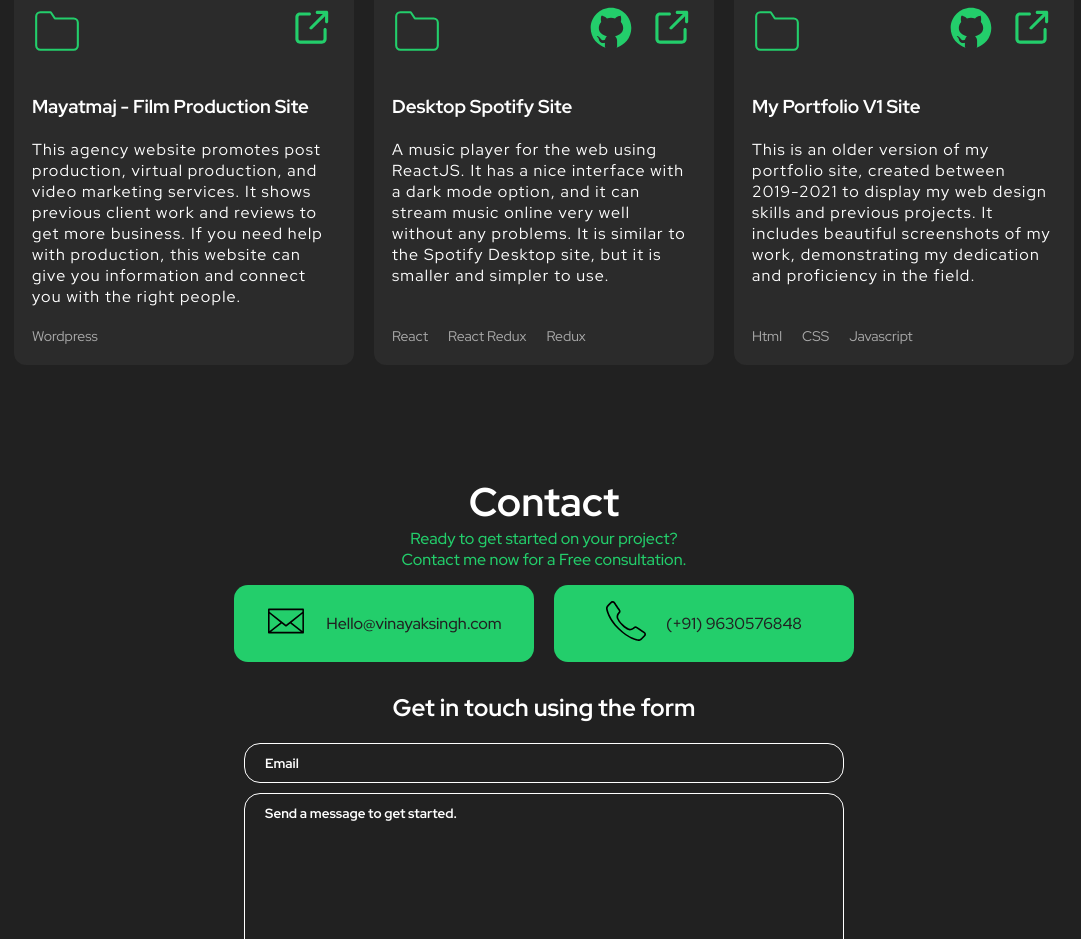
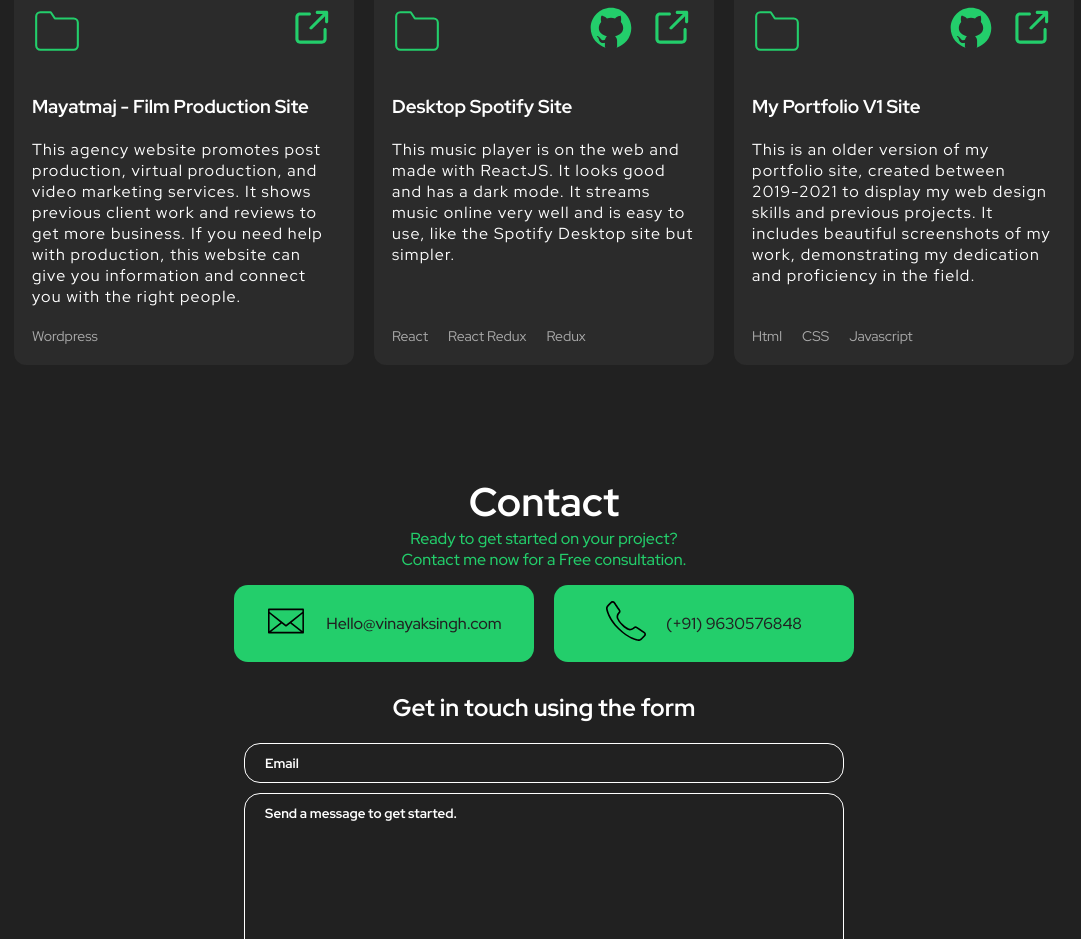
Before and after one commit to yuliiak111/portfolio, a React (Create React App) app: page / in a window 1280 px wide. Shown: the part 2280-3219 px from the top of the page, without its empty margins (96-1177 px from the left). Built offline with nearby package versions, Linux system fonts and the light colour scheme.

Commit message:
Update Portfolio.tsx

```diff
--- a/src/components/Portfolio/Portfolio.tsx
+++ b/src/components/Portfolio/Portfolio.tsx
@@ -203,7 +203,7 @@ export function Portfolio() {
             <div className="body">
               <h3>Desktop Spotify Site</h3>
               <p>
-              A music player for the web using ReactJS. It has a nice interface with a dark mode option, and it can stream music online very well without any problems. It is similar to the Spotify Desktop site, but it is smaller and simpler to use.
+              This music player is on the web and made with ReactJS. It looks good and has a dark mode. It streams music online very well and is easy to use, like the Spotify Desktop site but simpler.
               </p>
             </div>
             <footer>
```
